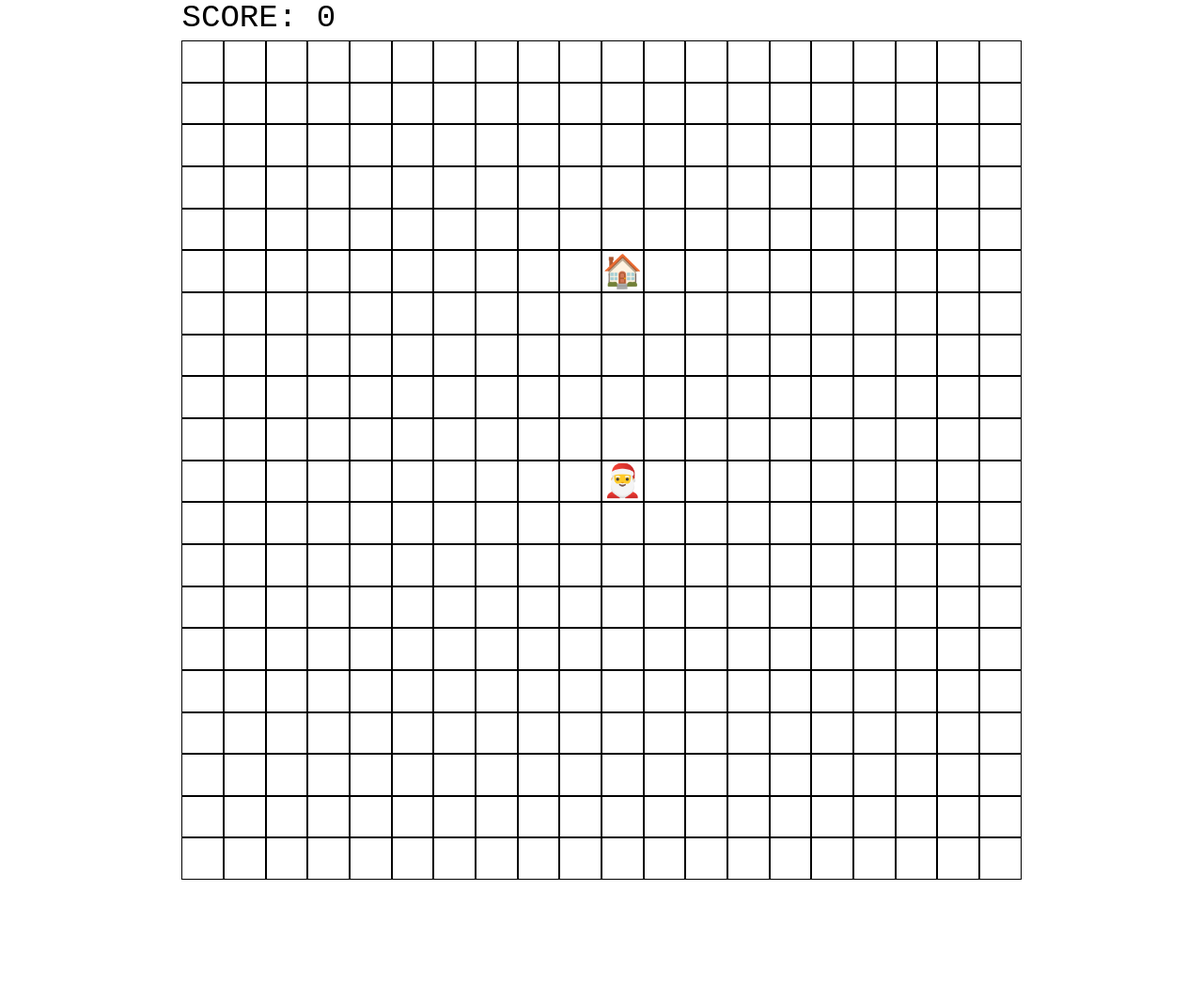
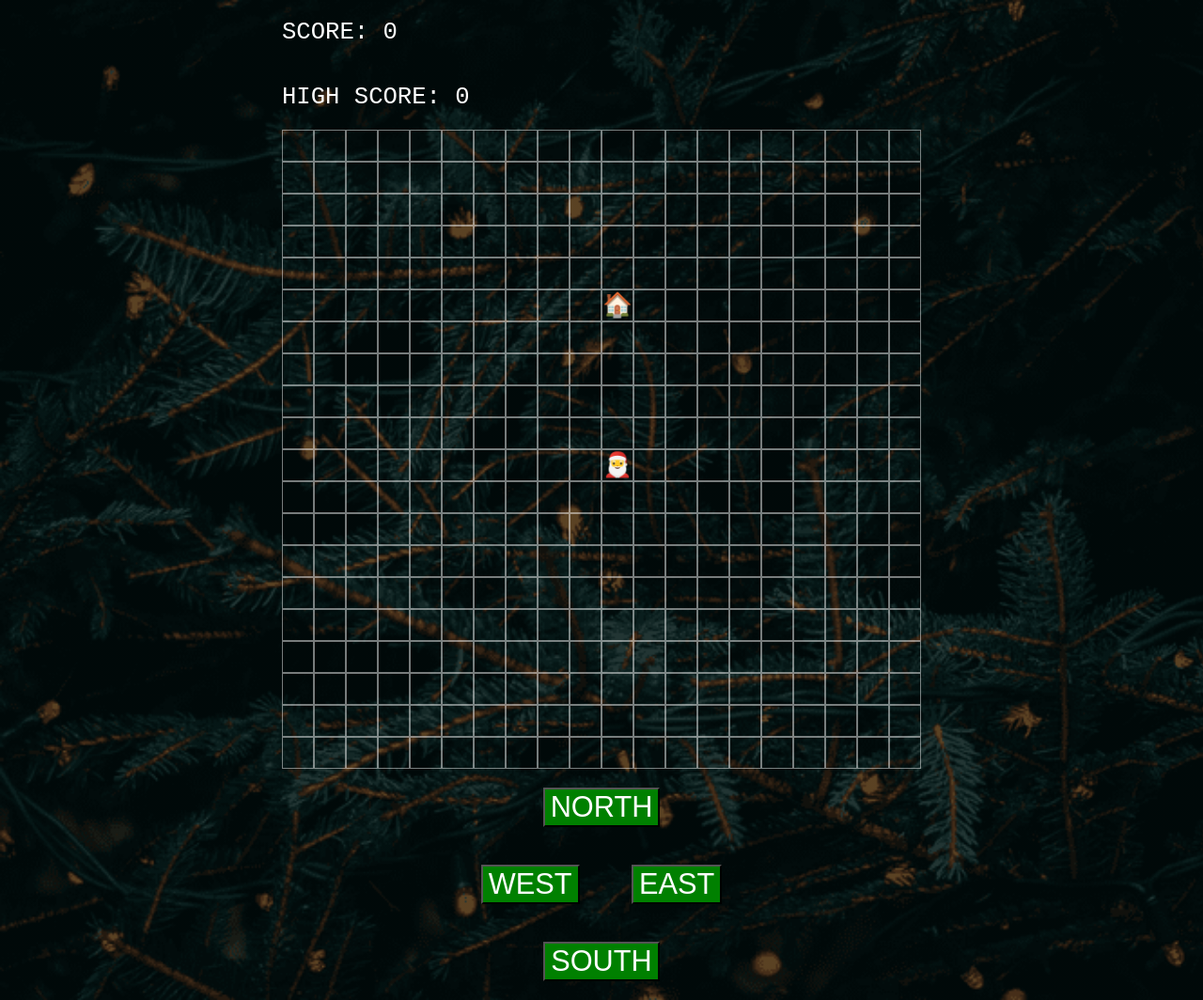
Before and after one commit to tom-on-the-internet/santa-snake, a plain HTML site: page index.html in a window 1280 px wide. Shown: the whole page at 94% size. Before the commit the page ends 936 px from the top, so only its background shows below. Drawn offline with Linux system fonts and the light colour scheme.

Commit message:
finishing touches

```diff
--- a/app.js
+++ b/app.js
@@ -1,12 +1,25 @@
 const DIMENSIONS = [20, 20];
-const cellSize = (innerWidth - innerWidth / 3) / DIMENSIONS[0];
+const verticalLayout = innerHeight > innerWidth;
+const cellSize =
+  (innerWidth - innerWidth / (verticalLayout ? 9 : 2)) / DIMENSIONS[0];
 const player = [{ x: 10, y: 10 }];
 const house = { x: 10, y: 5 };
 let direction = "SOUTH";
 const wrapper = document.getElementById("wrapper");
 const board = document.getElementById("board");
 const score = document.getElementById("score");
+const highScore = document.getElementById("high-score");
+const buttons = document.getElementById("buttons");
+const northButton = document.getElementById("north-button");
+const westButton = document.getElementById("west-button");
+const eastButton = document.getElementById("east-button");
+const southButton = document.getElementById("south-button");
 let gameStatus = "ready";
+
+function getHighScore() {
+  const currentHighScore = localStorage.getItem("highScore") ?? 0;
+  highScore.innerHTML = `HIGH SCORE: ${currentHighScore}`;
+}
 
 function houseAtPosition(x, y) {
   return house.x === x && house.y === y ? "🏠" : false;
@@ -137,12 +150,32 @@ function takeTurn() {
   player.unshift(head);
   player.pop();
 }
+
+function replaceDirectionsWithRestart() {
+  const button = document.createElement("button");
+  button.innerHTML = "PLAY AGAIN?";
+  button.addEventListener("click", () => location.reload());
+  buttons.innerHTML = "";
+  buttons.appendChild(button);
+}
+
+function saveHighScore() {
+  const highScore = localStorage.getItem("highScore") ?? 0;
+  const score = player.length - 1;
+
+  if (score > parseInt(highScore)) {
+    localStorage.setItem("highScore", score);
+  }
+}
+
 function startGame() {
   const gameLoop = setInterval(() => {
     takeTurn();
     if (lostGame()) {
       gameStatus = "over";
       clearInterval(gameLoop);
+      replaceDirectionsWithRestart();
+      saveHighScore();
     } else if (deliveredToHouse()) {
       moveHouse();
       addReindeer();
@@ -150,6 +183,13 @@ function startGame() {
     drawScore();
     drawBoard();
   }, 100);
+}
+
+function startIfReady() {
+  if (gameStatus === "ready") {
+    gameStatus = "active";
+    startGame();
+  }
 }
 
 function setUp() {
@@ -165,14 +205,30 @@ function setUp() {
       direction = "EAST";
     }
 
-    if (gameStatus === "ready") {
-      gameStatus = "active";
-      startGame();
-    }
+    startIfReady();
+  });
+
+  northButton.addEventListener("click", () => {
+    direction = "NORTH";
+    startIfReady();
+  });
+  eastButton.addEventListener("click", () => {
+    direction = "EAST";
+    startIfReady();
+  });
+  westButton.addEventListener("click", () => {
+    direction = "WEST";
+    startIfReady();
+  });
+  southButton.addEventListener("click", () => {
+    direction = "SOUTH";
+    startIfReady();
   });
 
   // set size of santa and houses
   wrapper.style.fontSize = `${cellSize * 0.8}px`;
+
+  getHighScore();
 }
 
 setUp();
--- a/index.html
+++ b/index.html
@@ -15,7 +15,20 @@
     <div id="wrapper">
       <div>
         <div id="score"></div>
+        <div id="high-score"></div>
         <div id="board"></div>
+        <div id="buttons">
+          <div>
+            <button id="north-button" type="button">NORTH</button>
+          </div>
+          <div>
+            <button id="west-button" type="button">WEST</button>
+            <button id="east-button" type="button">EAST</button>
+          </div>
+          <div>
+            <button id="south-button" type="button">SOUTH</button>
+          </div>
+        </div>
       </div>
     </div>
   </body>
--- a/style.css
+++ b/style.css
@@ -1,8 +1,13 @@
 body {
   font-family: monospace;
+  color: white;
   box-sizing: border-box;
   padding: 0;
   margin: 0;
+  background: linear-gradient(rgba(0, 0, 0, 0.6), rgba(0, 0, 0, 0.6)),
+    url("background.png");
+
+  background-size: cover;
 }
 
 #wrapper {
@@ -10,8 +15,20 @@ body {
   justify-content: center;
 }
 
-#score {
-  margin-bottom: 5px;
+#score,
+#high-score {
+  padding: 20px 0;
+}
+
+#buttons {
+  text-align: center;
+}
+
+button {
+  font-size: 1.2em;
+  margin: 20px;
+  color: white;
+  background-color: green;
 }
 
 .row {
@@ -19,7 +36,7 @@ body {
 }
 
 .cell {
-  border: solid 1px black;
+  border: solid 1px #ffffff77;
   display: flex;
   justify-content: center;
   align-items: center;
```
Also changed, not shown: background.png (added).
